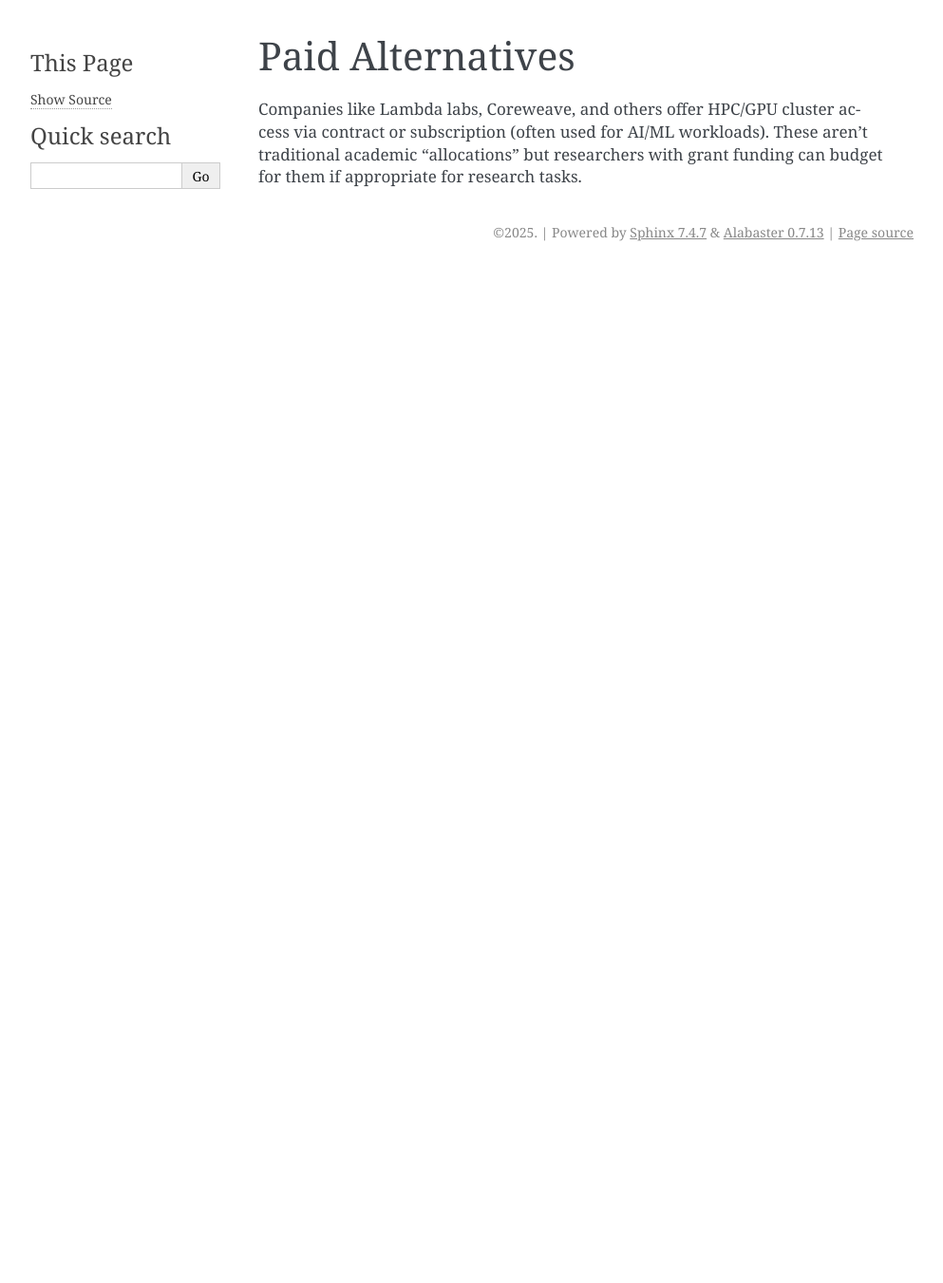
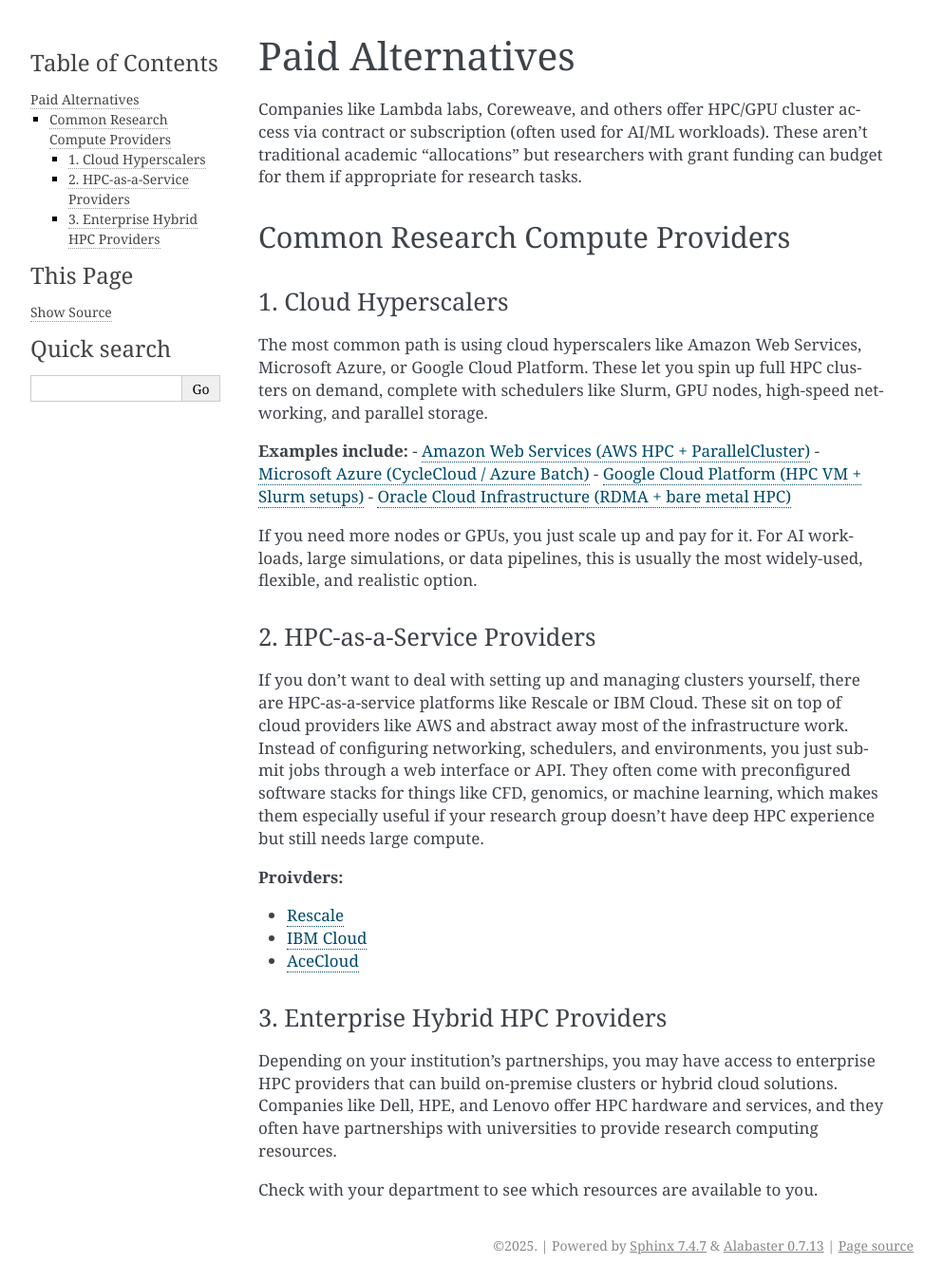
Before and after one commit to kscnl1n/hpc-resources-txstate, a Sphinx documentation site: the page built from docs/paid_alternatives.rst, in a window 1280 px wide and 1351 px high. Shown: the whole window at 95% size, without its empty margins (148-1141 px from the left). Built offline with Sphinx 7.4.7, drawn with Linux system fonts in a browser that asks for light colours; pages that are not in the unit, such as notebooks, are missing from menus.

```diff
--- a/docs/local.rst
+++ b/docs/local.rst
@@ -43,6 +43,10 @@ You will then be prompted to enter your password. Once you have accessed the sys
 
 You are now registered with LEAP2. For more information on the system, see the following documentation: https://itrcstats2.itrc.txstate.edu/wiki/index.php?title=Main_Page
 
+Engineering Center HPC Cluster
+-------------------------------
+*Will put more information here when Dr. Valles finishes building his cluster.*
+
 Other Texan HPC resources
 -------------------------
 Like UT Austin, Texas A&M, UT Dallas, and the University of Houston have HPC clusters of varying size and scale. Although these university-specific clusters are typically only available to students and faculty of the university, they are often accessible through joint research grants, so if you are partnered with one of these institutions, it may be worth examining what resources you have access to.
--- a/docs/paid_alternatives.rst
+++ b/docs/paid_alternatives.rst
@@ -4,3 +4,45 @@ Paid Alternatives
 Companies like Lambda labs, Coreweave, and others offer HPC/GPU cluster access via contract or
 subscription (often used for AI/ML workloads). These aren't traditional academic "allocations"
 but researchers with grant funding can budget for them if appropriate for research tasks.
+
+Common Research Compute Providers
+-----------------------------------
+
+1. Cloud Hyperscalers
+^^^^^^^^^^^^^^^^^^^^^
+The most common path is using cloud hyperscalers like Amazon Web Services, Microsoft Azure, or
+Google Cloud Platform. These let you spin up full HPC clusters on demand, complete with schedulers
+like Slurm, GPU nodes, high-speed networking, and parallel storage.
+
+**Examples include:**
+- `Amazon Web Services (AWS HPC + ParallelCluster) <https://aws.amazon.com/hpc/>`_
+- `Microsoft Azure (CycleCloud / Azure Batch) <https://azure.microsoft.com/en-us/solutions/high-performance-computing/>`_
+- `Google Cloud Platform (HPC VM + Slurm setups) <https://cloud.google.com/hpc>`_
+- `Oracle Cloud Infrastructure (RDMA + bare metal HPC) <https://www.oracle.com/cloud/hpc/>`_
+
+If you need more nodes or GPUs, you just scale up and pay for it. For AI workloads,
+large simulations, or data pipelines, this is usually the most widely-used, flexible, and realistic option.
+
+2. HPC-as-a-Service Providers
+^^^^^^^^^^^^^^^^^^^^^^^^^^^^^
+If you don’t want to deal with setting up and managing clusters yourself, there are HPC-as-a-service
+platforms like Rescale or IBM Cloud. These sit on top of cloud providers like AWS and abstract away most of
+the infrastructure work. Instead of configuring networking, schedulers, and environments, you just
+submit jobs through a web interface or API. They often come with preconfigured software stacks for
+things like CFD, genomics, or machine learning, which makes them especially useful if your research
+group doesn’t have deep HPC experience but still needs large compute.
+
+**Proivders:**
+
+- `Rescale <https://rescale.com/>`_
+- `IBM Cloud <https://www.ibm.com/cloud/high-performance-computing>`_
+- `AceCloud <https://acecloud.ai/>`_
+
+3. Enterprise Hybrid HPC Providers
+^^^^^^^^^^^^^^^^^^^^^^^^^^^^^^^^^^^
+Depending on your institution's partnerships, you may have access to enterprise HPC providers that
+can build on-premise clusters or hybrid cloud solutions. Companies like Dell, HPE, and Lenovo offer
+HPC hardware and services, and they often have partnerships with universities to provide research computing
+resources.
+
+Check with your department to see which resources are available to you.
```
Also changed, not shown: docs/national_labs.rst (+42 -2 lines), docs/national_programs.rst (+4 -4 lines).
